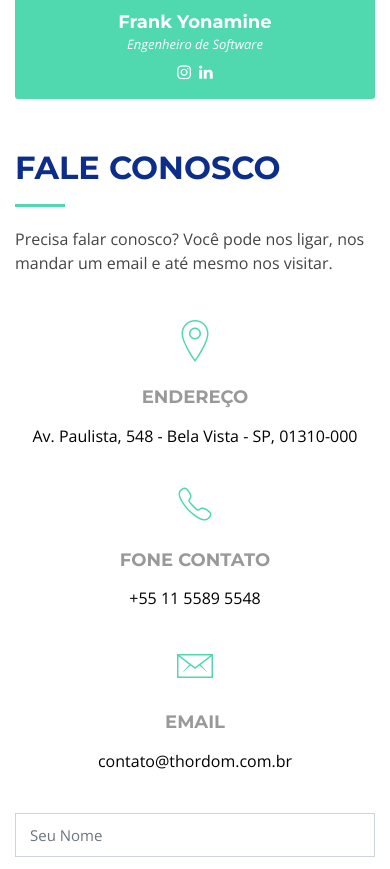
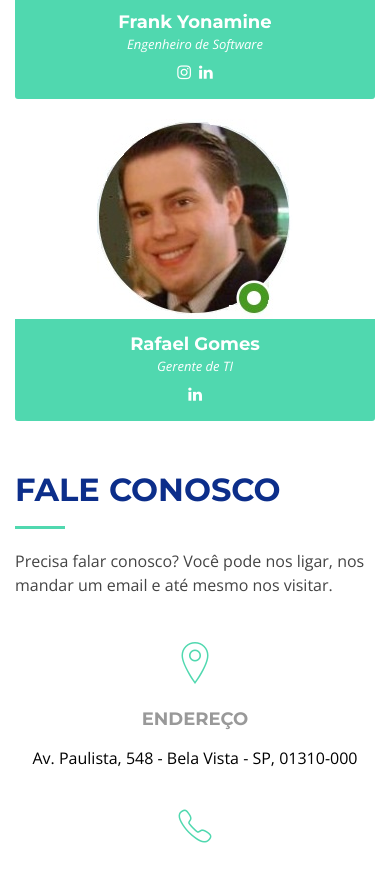
Before and after one commit to yonamine/thordom-page, a plain HTML site: page index.html in a window 390 px wide. Shown: the part 4627-5496 px from the top of the page. Drawn offline with nearby package versions, Linux system fonts and the light colour scheme; files whose address does not match are found by name.

Commit message:
Added more one team member

```diff
--- a/index.html
+++ b/index.html
@@ -417,7 +417,7 @@
                                     <a href="https://www.instagram.com/philipdnf/?hl=pt-brx" target="_blank"><i class="fa fa-instagram"></i></a>
                                     <a href="https://www.linkedin.com/in/philipfreitas/" target="_blank"><i class="fa fa-linkedin"></i></a>
                                     <!--<a href=""><i class="fa fa-google-plus"></i></a>
-                                    <a href=""><i class="fa fa-linkedin"></i></a>-->
+                    <a href=""><i class="fa fa-linkedin"></i></a>-->
                                 </div>
                             </div>
                         </div>
@@ -464,6 +464,21 @@
                             </div>
                         </div>
                     </div>
+
+                    <div class="col-lg-3 col-md-6">
+                        <div class="member">
+                            <div class="pic"><img src="img/team-5.jpg" alt=""></div>
+                            <div class="details">
+                                <h4>Rafael Gomes</h4>
+                                <span>Gerente de TI</span>
+                                <div class="social">
+                                    <!--<a href="https://www.instagram.com/fyonamine/" target="_blank"><i class="fa fa-instagram"></i></a>-->
+                                    <a href="https://www.linkedin.com/in/rafael-gomes-52377456/" target="_blank"><i class="fa fa-linkedin"></i></a>
+                                </div>
+                            </div>
+                        </div>
+                    </div>
+
                 </div>
 
             </div>
```
Also changed, not shown: img/team-5.jpg (added).
